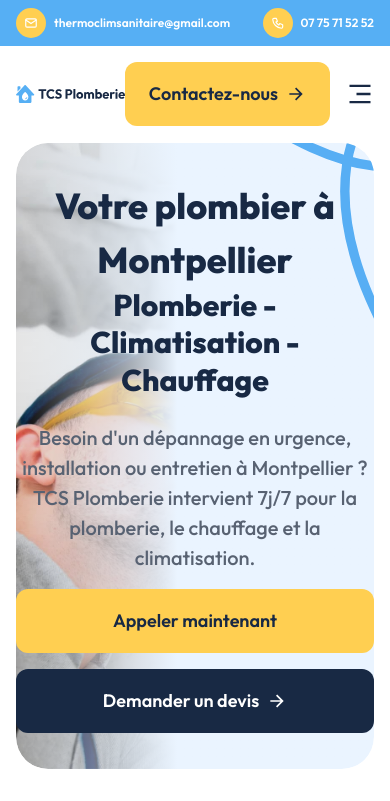
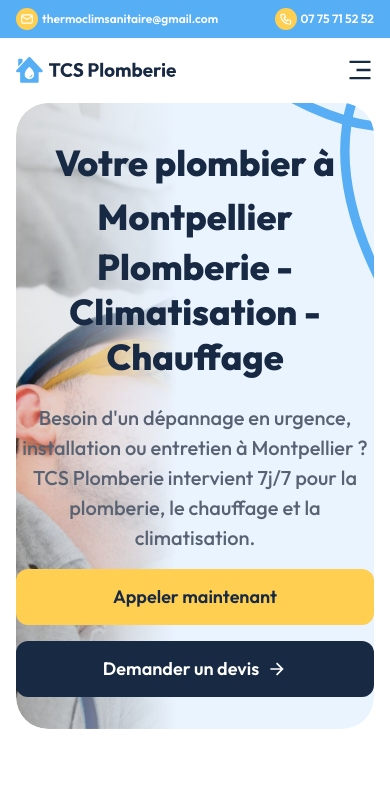
Before and after one commit to DylannDev/tcs-plomberie, a Next.js app: page / in a window 390 px wide. Shown: the top 801 px of the page. Built offline with nearby package versions, Linux system fonts and the light colour scheme.

Commit message:
refactor(ui): enhance base UI components - Add mobileSize prop to Logo component - Improve button components with better mobile support - Fix flip words overflow on mobile - Update typography for better readability - Add responsive styles to accordion and badge components

```diff
--- a/src/components/ui/Logo.tsx
+++ b/src/components/ui/Logo.tsx
@@ -1,34 +1,39 @@
 import Image from "next/image";
 import Link from "next/link";
+import { cn } from "@/src/lib/utils";
 
-type LogoProps = {
-  color?: "white" | "blue"; // Couleurs supportées
-  size: number; // Taille personnalisée en pixels
-};
+interface LogoProps {
+  size?: number;
+  mobileSize?: number;
+  className?: string;
+  color?: "white" | "default";
+}
 
-const Logo = ({ color = "blue", size }: LogoProps) => {
-  let logoSrc = "/logo.svg";
-  switch (color) {
-    case "white":
-      logoSrc = "/logo-white.svg";
-      break;
-    default:
-      logoSrc = "/logo.svg";
-  }
+export default function Logo({
+  size = 220,
+  mobileSize = 160,
+  className,
+  color = "default",
+}: LogoProps) {
+  const getWidthClass = () => {
+    if (size && mobileSize) {
+      return `w-[${mobileSize}px] sm:w-[${size}px]`;
+    }
+    return "w-[160px] sm:w-[220px]";
+  };
 
   return (
-    <Link href={"/"}>
-      <div className={`relative w-full`}>
-        <Image
-          src={logoSrc}
-          alt={`Logo TCS Plomberie`}
-          width={size}
-          height={40}
-          className="object-cover"
-        />
-      </div>
+    <Link
+      href="/"
+      className={cn("relative block aspect-[5/1]", getWidthClass(), className)}
+    >
+      <Image
+        src={color === "white" ? "/logo-white.svg" : "/logo.svg"}
+        alt="TCS Plomberie"
+        fill
+        className="object-contain"
+        priority
+      />
     </Link>
   );
-};
-
-export default Logo;
+}
--- a/src/components/ui/accordion.tsx
+++ b/src/components/ui/accordion.tsx
@@ -16,7 +16,7 @@ const AccordionItem = React.forwardRef<
     ref={ref}
     className={cn(
       className,
-      "flex flex-col text-lg sm:text-2xl font-semibold p-8 bg-light-gray-2 text-left rounded-3xl cursor-pointer"
+      "flex flex-col text-lg sm:text-2xl font-semibold p-6 sm:p-8 bg-light-gray-2 text-left rounded-2xl sm:rounded-3xl cursor-pointer"
     )}
     {...props}
   />
@@ -37,8 +37,8 @@ const AccordionTrigger = React.forwardRef<
       {...props}
     >
       {children}
-      <div className="bg-dark-blue rounded-full p-3 transition-transform duration-300 ml-10">
-        <PiArrowDownBold className="text-3xl text-white" />
+      <div className="bg-dark-blue rounded-full p-2 sm:p-3 transition-transform duration-300 ml-4 sm:ml-10">
+        <PiArrowDownBold className="text-xl sm:text-3xl text-white" />
       </div>
     </AccordionPrimitive.Trigger>
   </AccordionPrimitive.Header>
--- a/src/components/ui/badge.tsx
+++ b/src/components/ui/badge.tsx
@@ -13,7 +13,7 @@ export function Badge({ children, className, variant = "light" }: BadgeProps) {
       <Typography
         as="span"
         className={cn(
-          `rounded-lg text-base font-semibold px-4 py-3 w-fit ${
+          `rounded-lg text-sm sm:text-base font-semibold px-4 py-3 w-fit ${
             variant === "light"
               ? "text-sky-blue bg-light-blue"
               : "text-white bg-sky-blue"
--- a/src/components/ui/button-call.tsx
+++ b/src/components/ui/button-call.tsx
@@ -9,7 +9,10 @@ interface ButtonCallProps {
 export function ButtonCall({ color = "default" }: ButtonCallProps) {
   return (
     <Button variant={color}>
-      <a href={`tel:${contactInfo.phone}`} className="flex items-center gap-1">
+      <a
+        href={`tel:${contactInfo.phone}`}
+        className="flex items-center justify-center gap-1 w-full"
+      >
         Appeler maintenant
       </a>
     </Button>
--- a/src/components/ui/button-quote.tsx
+++ b/src/components/ui/button-quote.tsx
@@ -5,18 +5,23 @@ import { cn } from "@/src/lib/utils";
 interface ButtonQuoteProps {
   color?: "default" | "black" | "outline";
   label?: string;
+  className?: string;
+  onClick?: () => void;
 }
 
 export function ButtonQuote({
   color = "default",
   label = "Demander un devis",
+  className,
+  onClick,
 }: ButtonQuoteProps) {
   return (
     <Button
       as="link"
       href="/contact"
       variant={color}
-      className="group flex items-center gap-2"
+      className={cn("group flex items-center justify-center gap-2", className)}
+      onClick={onClick}
     >
       {label}
       <RiArrowRightLine className="text-xl group-hover:translate-x-1 transition-all duration-300" />
--- a/src/components/ui/button.tsx
+++ b/src/components/ui/button.tsx
@@ -1,5 +1,4 @@
 import * as React from "react";
-import { Slot } from "@radix-ui/react-slot";
 import { cva, type VariantProps } from "class-variance-authority";
 import { cn } from "@/src/lib/utils";
 import Link from "next/link";
@@ -19,7 +18,7 @@ const buttonVariants = cva(
           "bg-light-blue text-black border border-black hover:bg-yellow hover:border-transparent transition-all duration-500 ease-in-out",
       },
       size: {
-        default: "px-6 py-[18px]",
+        default: "px-4 sm:px-6 py-[14px] sm:py-[18px]",
         sm: "px-4 py-3 text-base",
         // lg: "h-10 rounded-md px-8",
         icon: "h-9 w-9",
@@ -35,6 +34,7 @@ const buttonVariants = cva(
 type BaseProps = VariantProps<typeof buttonVariants> & {
   className?: string;
   children: React.ReactNode;
+  fullWidthOnMobile?: boolean;
 };
 
 type ButtonProps = BaseProps & {
@@ -49,8 +49,19 @@ type LinkProps = BaseProps & {
 type Props = ButtonProps | LinkProps;
 
 const Button = React.forwardRef<HTMLButtonElement, Props>((props, ref) => {
-  const { className, variant, size, as = "button", ...rest } = props;
-  const classNameValue = cn(buttonVariants({ variant, size, className }));
+  const {
+    className,
+    variant,
+    size,
+    as = "button",
+    fullWidthOnMobile = true,
+    ...rest
+  } = props;
+
+  const classNameValue = cn(
+    buttonVariants({ variant, size, className }),
+    fullWidthOnMobile && "w-full sm:w-auto"
+  );
 
   if (as === "link") {
     const { href, ...linkProps } = rest as LinkProps;
--- a/src/components/ui/flip-words.tsx
+++ b/src/components/ui/flip-words.tsx
@@ -38,11 +38,9 @@ export const FlipWords = ({
       <motion.div
         initial={{
           opacity: 0,
-          y: 10,
         }}
         animate={{
           opacity: 1,
-          y: 0,
         }}
         transition={{
           type: "spring",
@@ -57,18 +55,15 @@ export const FlipWords = ({
           scale: 2,
           position: "absolute",
         }}
-        className={cn(
-          "z-10 inline-block relative text-left text-neutral-900 dark:text-neutral-100 px-2",
-          className
-        )}
+        className={cn("z-10 inline-block relative overflow-hidden", className)}
         key={currentWord}
       >
         {/* edit suggested by Sajal: https://x.com/DewanganSajal */}
         {currentWord.split(" ").map((word, wordIndex) => (
           <motion.span
             key={word + wordIndex}
-            initial={{ opacity: 0, y: 10, filter: "blur(8px)" }}
-            animate={{ opacity: 1, y: 0, filter: "blur(0px)" }}
+            initial={{ opacity: 0, filter: "blur(8px)" }}
+            animate={{ opacity: 1, filter: "blur(0px)" }}
             transition={{
               delay: wordIndex * 0.3,
               duration: 0.3,
@@ -78,8 +73,8 @@ export const FlipWords = ({
             {word.split("").map((letter, letterIndex) => (
               <motion.span
                 key={word + letterIndex}
-                initial={{ opacity: 0, y: 10, filter: "blur(8px)" }}
-                animate={{ opacity: 1, y: 0, filter: "blur(0px)" }}
+                initial={{ opacity: 0, filter: "blur(8px)" }}
+                animate={{ opacity: 1, filter: "blur(0px)" }}
                 transition={{
                   delay: wordIndex * 0.3 + letterIndex * 0.05,
                   duration: 0.2,
@@ -89,7 +84,6 @@ export const FlipWords = ({
                 {letter}
               </motion.span>
             ))}
-            <span className="inline-block">&nbsp;</span>
           </motion.span>
         ))}
       </motion.div>
--- a/src/components/ui/icon-link.tsx
+++ b/src/components/ui/icon-link.tsx
@@ -14,13 +14,13 @@ export function IconLink({
   children,
   icon,
   className,
-  iconClassName = "p-2 rounded-full bg-yellow",
+  iconClassName = "p-1 sm:p-2 rounded-full bg-yellow",
 }: IconLinkProps) {
   return (
     <a
       href={href}
       className={cn(
-        "flex items-center gap-2 hover:text-light-gray transition-colors",
+        "flex items-center gap-1 sm:gap-2 hover:text-light-gray transition-colors",
         className
       )}
       target="_blank"
--- a/src/components/ui/seo-column.tsx
+++ b/src/components/ui/seo-column.tsx
@@ -1,6 +1,7 @@
 import Link from "next/link";
 import { services, cities } from "@/src/data";
 import { formatCityUrl } from "@/src/lib/utils";
+import { Typography } from "./typography";
 
 interface SeoColumnProps {
   service: "plomberie" | "chauffage" | "climatisation";
@@ -16,9 +17,12 @@ export function SeoColumn({ service }: SeoColumnProps) {
 
   return (
     <div>
-      <h3 className="text-xl text-yellow font-bold mb-8 uppercase">
+      <Typography
+        as="h3"
+        className="text-xl text-yellow font-bold mb-6 uppercase"
+      >
         {currentService?.label}
-      </h3>
+      </Typography>
       <div className="space-y-2">
         {cities.map((city) => (
           <Link
--- a/src/components/ui/typography.tsx
+++ b/src/components/ui/typography.tsx
@@ -36,19 +36,19 @@ export function Typography({
       case "base":
         return "text-base";
       case "lg":
-        return "text-lg";
+        return "text-base sm:text-lg";
       case "xl":
-        return "text-xl";
+        return "text-lg sm:text-xl";
       case "2xl":
-        return "text-xl md:text-2xl";
+        return "text-xl sm:text-2xl";
       case "3xl":
-        return "text-2xl md:text-3xl";
+        return "text-2xl sm:text-3xl";
       case "4xl":
-        return "text-3xl md:text-4xl";
+        return "text-3xl sm:text-4xl";
       case "5xl":
-        return "text-3xl md:text-5xl";
+        return "text-4xl sm:text-5xl";
       case "6xl":
-        return "text-4xl md:text-6xl";
+        return "text-4xl sm:text-6xl";
       default:
         return "text-base";
     }
```
